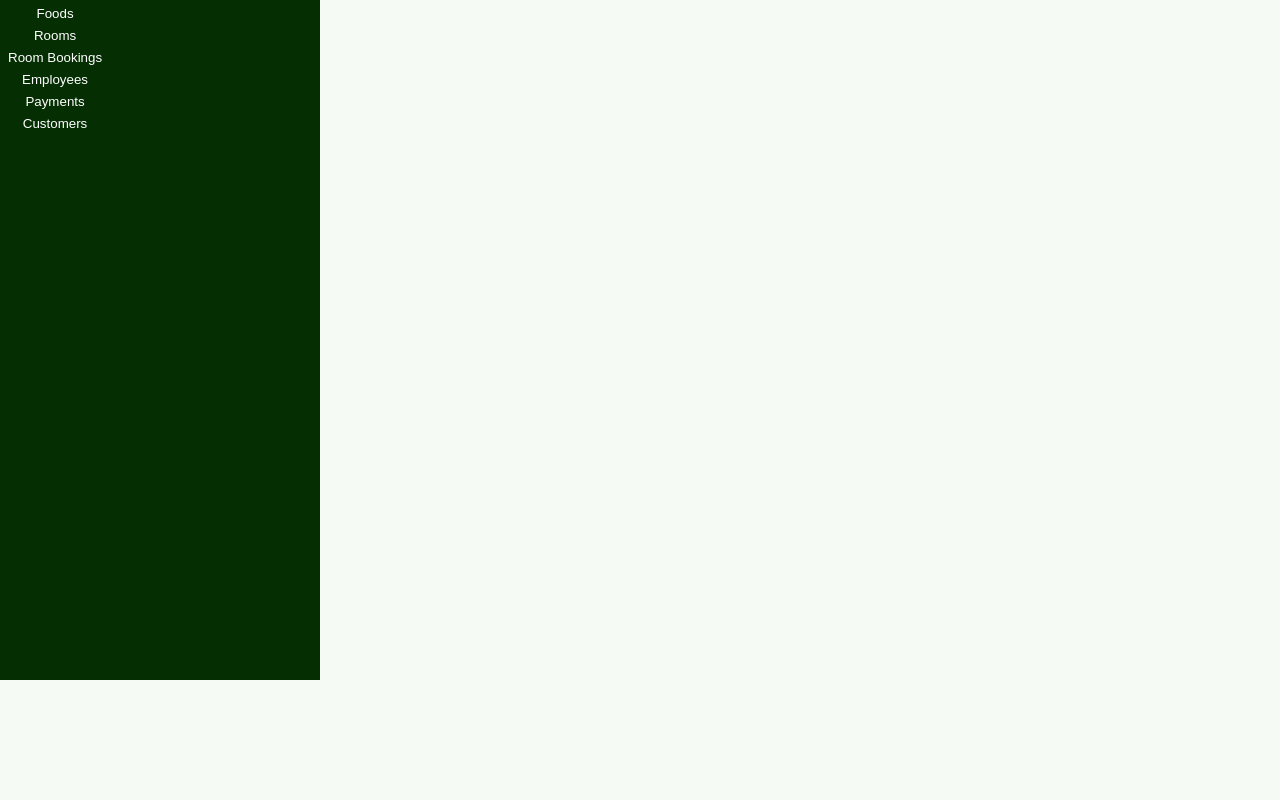
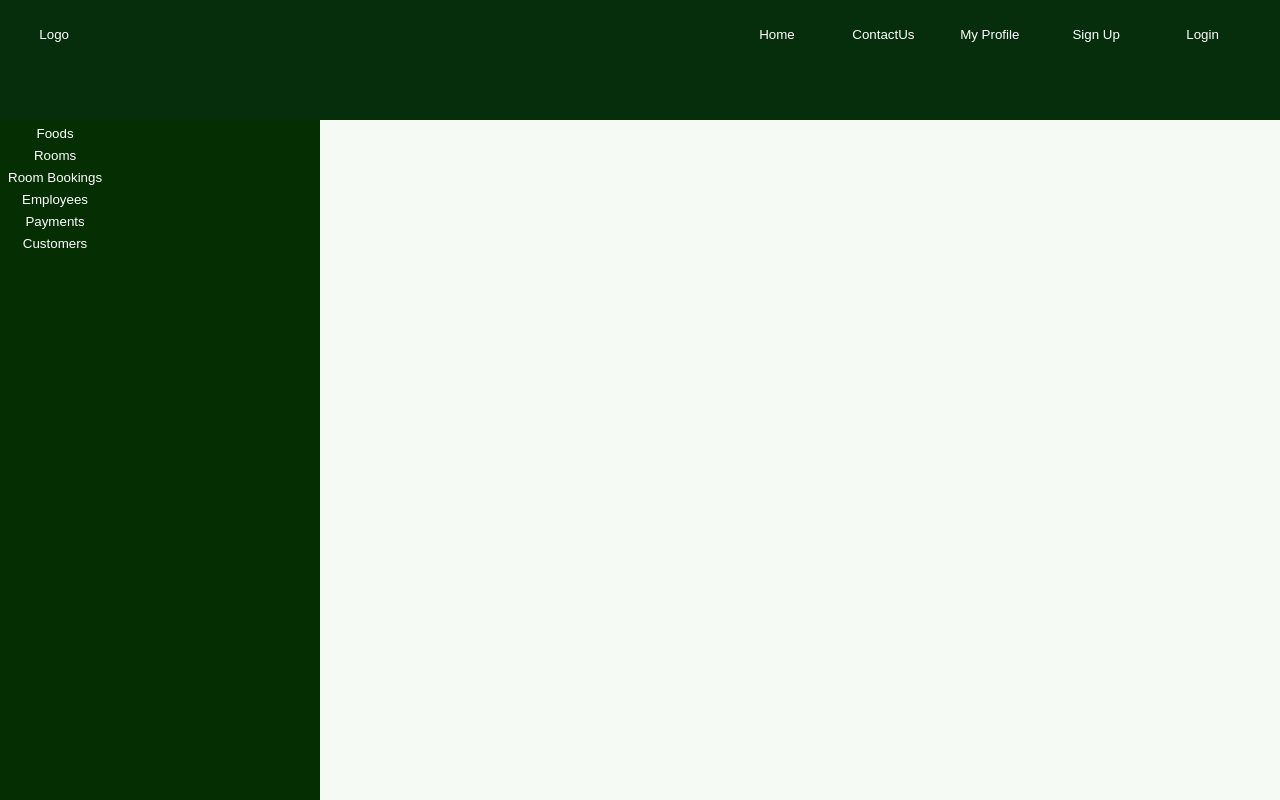
Before and after one commit to siriwardhanasmnp/hotel-system, a React (Create React App) app: page / in a window 1280 px wide. Built offline with nearby package versions, Linux system fonts and the light colour scheme.

Commit message:
HomePage layout

```diff
--- a/src/Screens/HomePage.jsx
+++ b/src/Screens/HomePage.jsx
@@ -1,13 +1,16 @@
 import React from "react";
 
 import HomePageStyles from './HomePage.module.css';
+
 import NavBar from '../Common_Components/NavBar'
+import Header from '../Common_Components/Header'
 
 function HomePage()
 {
     return(
         <>
         <div className={HomePageStyles.screen}>
+            <Header/>
             <NavBar/>
         </div>
         </>
```
